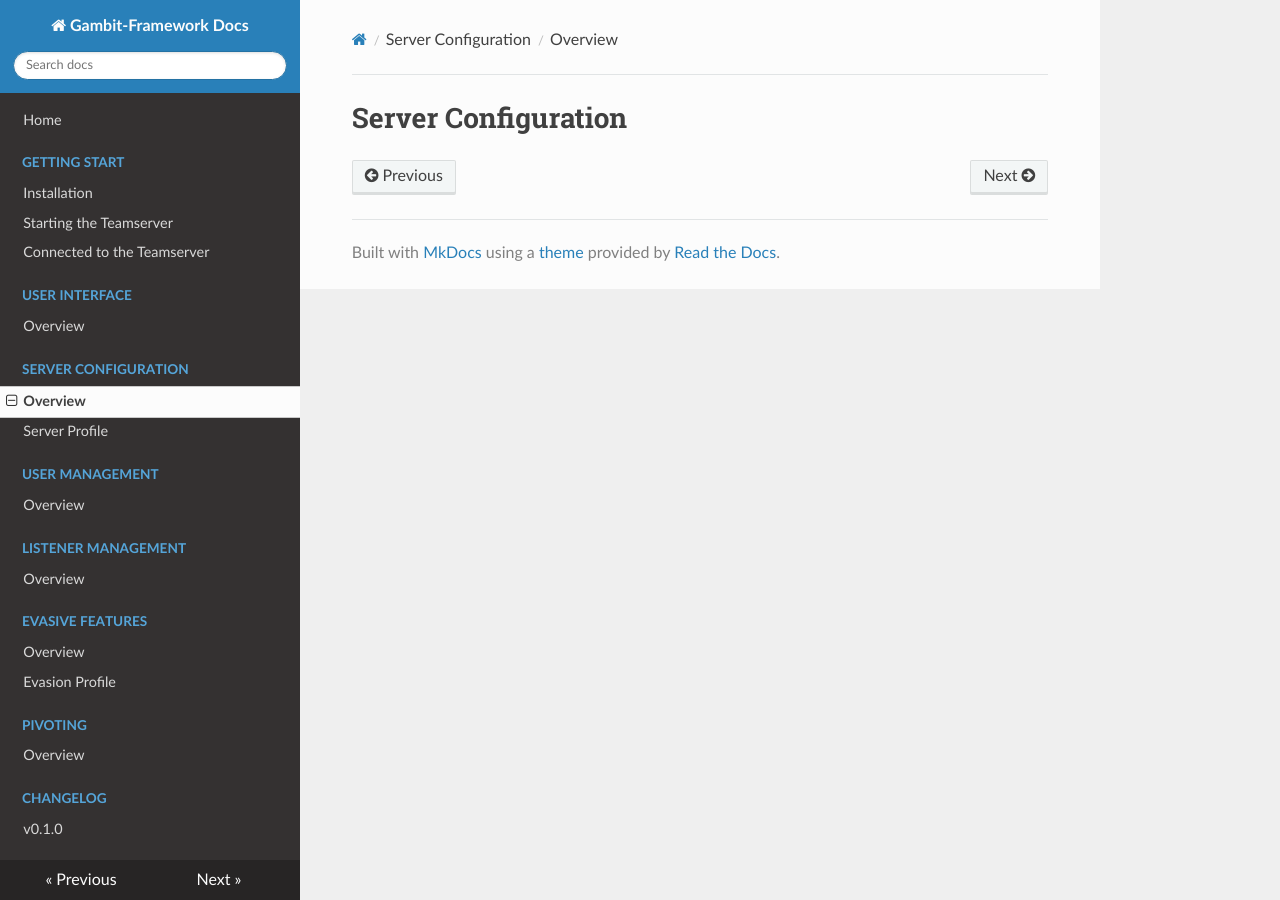
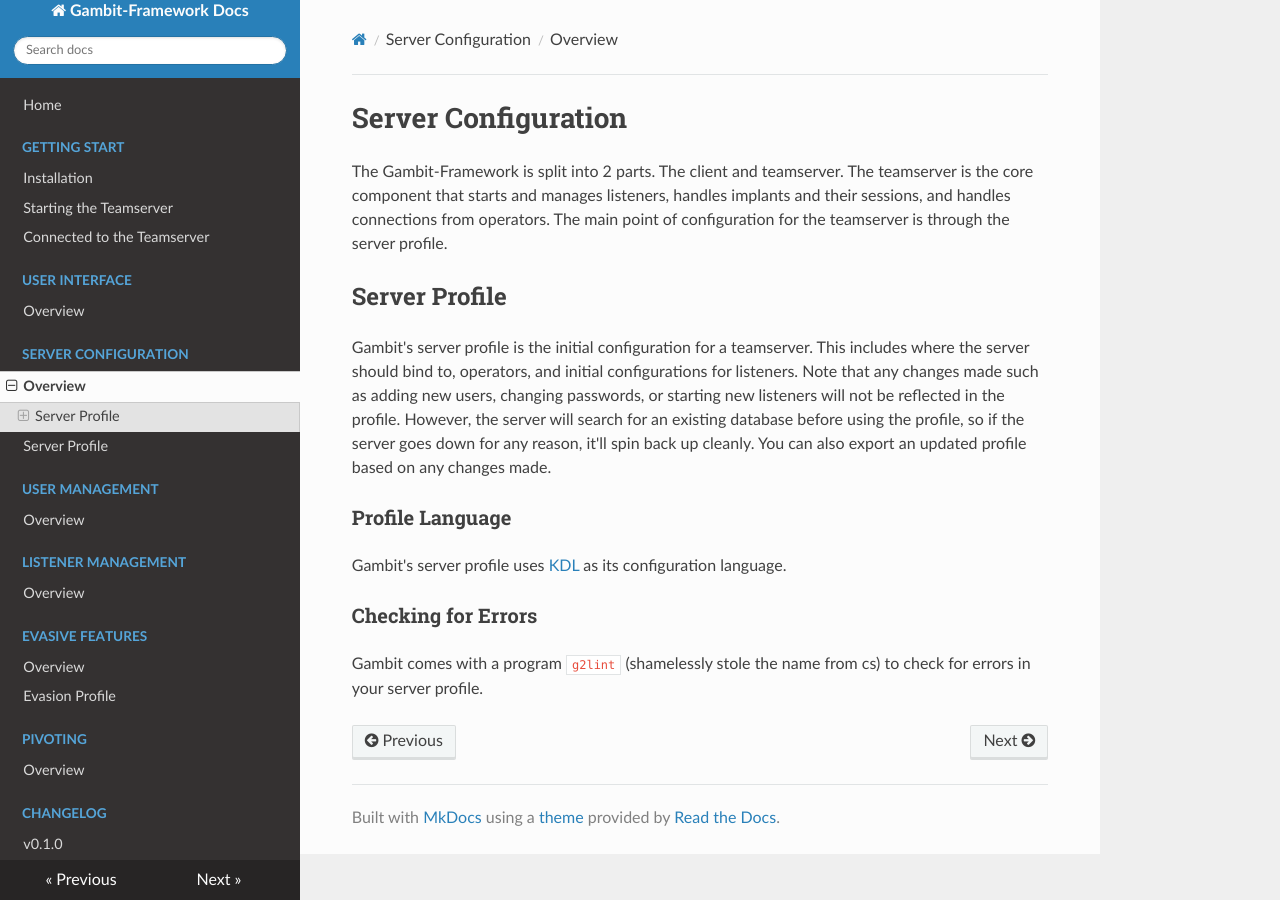
Before and after one commit to Gambit-Framework/Docs, an MkDocs documentation site: the page built from docs/server/overview.md, in a window 1280 px wide. Built offline with MkDocs 1.6.1, drawn with Linux system fonts in a browser that asks for light colours; nearby versions of some CDN libraries.

Commit message:
server config

```diff
--- a/docs/server/overview.md
+++ b/docs/server/overview.md
@@ -1 +1,15 @@
 # Server Configuration
+
+The Gambit-Framework is split into 2 parts. The client and teamserver. The teamserver is the core component that starts and manages listeners, handles implants and their sessions, and handles connections from operators. The main point of configuration for the teamserver is through the server profile.
+
+## Server Profile
+
+Gambit's server profile is the initial configuration for a teamserver. This includes where the server should bind to, operators, and initial configurations for listeners. Note that any changes made such as adding new users, changing passwords, or starting new listeners will not be reflected in the profile. However, the server will search for an existing database before using the profile, so if the server goes down for any reason, it'll spin back up cleanly. You can also export an updated profile based on any changes made.
+
+### Profile Language
+
+Gambit's server profile uses [KDL](https://kdl.dev/) as its configuration language.
+
+### Checking for Errors
+
+Gambit comes with a program `g2lint` (shamelessly stole the name from cs) to check for errors in your server profile.
```
Also changed, not shown: docs/server/profile.md (+41 -0 lines).
